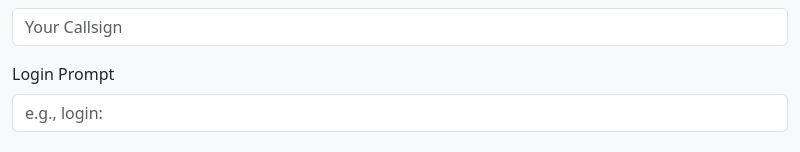
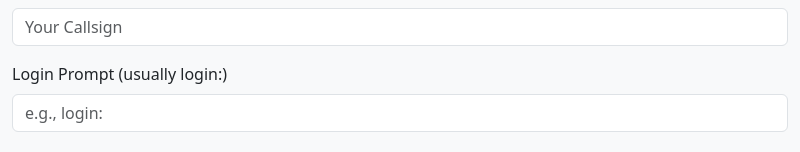
Before and after one commit to tnxqso/wave-flex-integrator, an Electron app: page index.html in a window 800 px wide. Both pictures are taken after a click on the tab "Configuration". Shown: the part 596-748 px from the top of the page. Drawn offline with nearby package versions, Linux system fonts and the light colour scheme; no server answers; some icons are missing.

Commit message:
Updated README

```diff
--- a/index.html
+++ b/index.html
@@ -149,7 +149,7 @@
               <input type="text" class="form-control" id="dxClusterCallsign" required placeholder="Your Callsign" />
             </div>
             <div class="mb-3">
-              <label for="dxClusterLoginPrompt" class="form-label">Login Prompt</label>
+              <label for="dxClusterLoginPrompt" class="form-label">Login Prompt (usually login:)</label>
               <input type="text" class="form-control" id="dxClusterLoginPrompt" placeholder="e.g., login:" />
             </div>
             <div class="mb-3">
```
Also changed, not shown: README.md.
